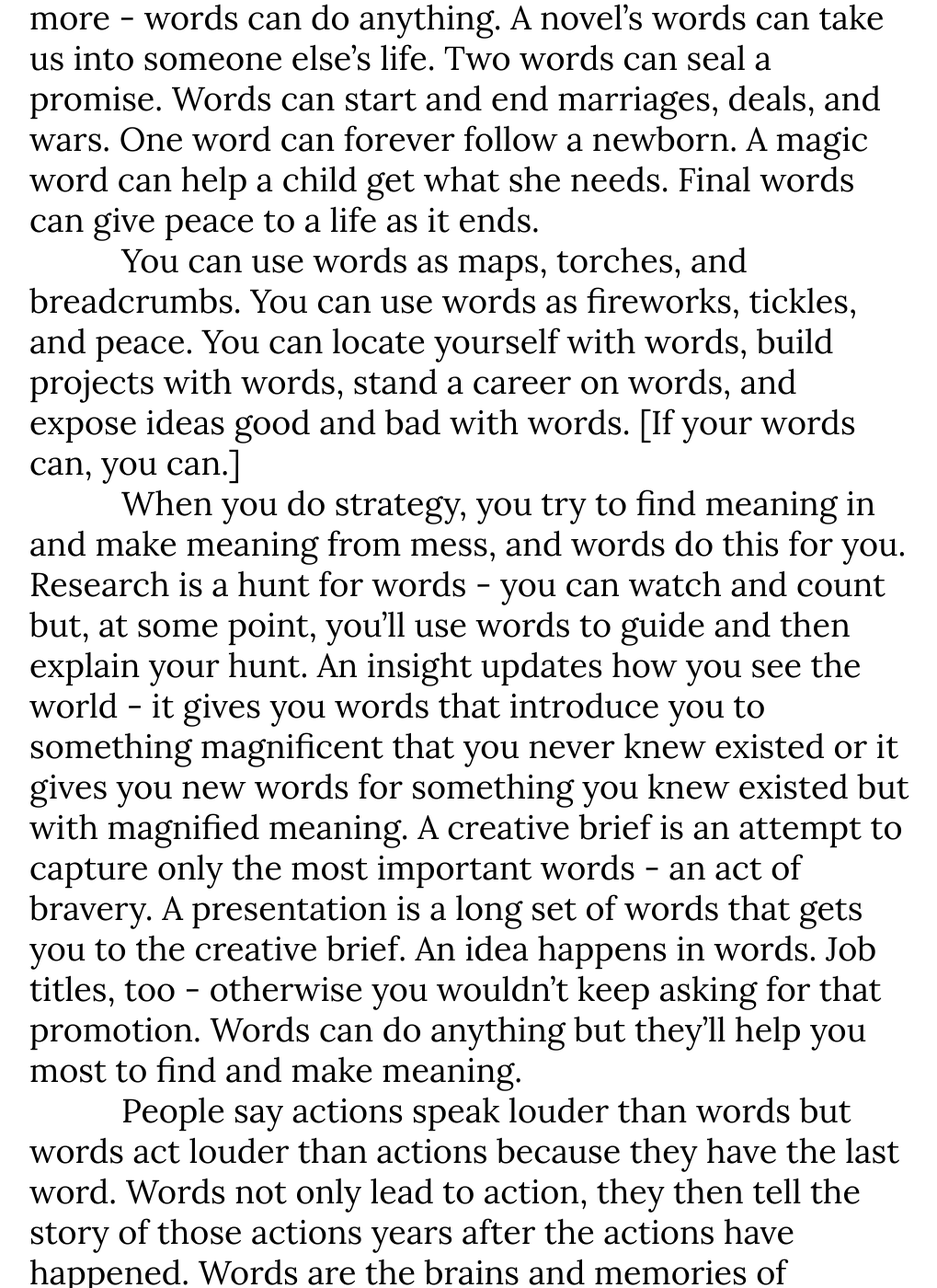
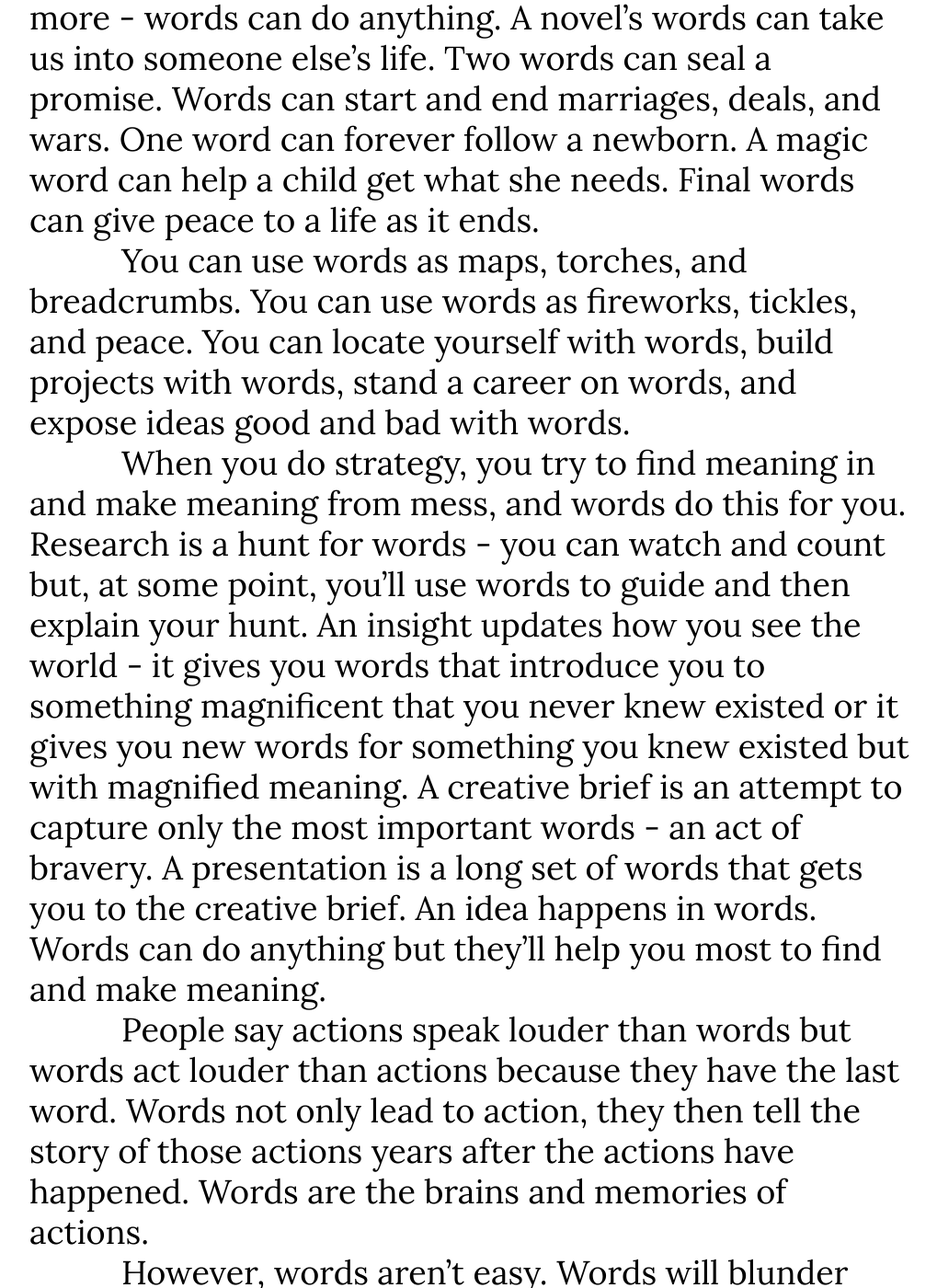
Before and after one commit to markhpollard/markhpollard.github.io, a Jekyll site: the page built from index.md, in a window 1280 px wide and 1400 px high, scrolled down 926 px. Shown: the whole window at 92% size, without its empty margins (128-1147 px from the left). Built offline with Jekyll 4.4.1, drawn with Linux system fonts in a browser that asks for light colours; nearby versions of some CDN libraries.

Commit message:
Updated Index

```diff
--- a/index.md
+++ b/index.md
@@ -13,9 +13,9 @@ You live in a world of your own making and you use words to sustain it because y
 
 Yes, words make worlds but words can do much more - words can do anything. A novel’s words can take us into someone else’s life. Two words can seal a promise. Words can start and end marriages, deals, and wars. One word can forever follow a newborn. A magic word can help a child get what she needs. Final words can give peace to a life as it ends.
 
-You can use words as maps, torches, and breadcrumbs. You can use words as fireworks, tickles, and peace. You can locate yourself with words, build projects with words, stand a career on words, and expose ideas good and bad with words. [If your words can, you can.]
+You can use words as maps, torches, and breadcrumbs. You can use words as fireworks, tickles, and peace. You can locate yourself with words, build projects with words, stand a career on words, and expose ideas good and bad with words.
 
-When you do strategy, you try to find meaning in and make meaning from mess, and words do this for you. Research is a hunt for words - you can watch and count but, at some point, you’ll use words to guide and then explain your hunt. An insight updates how you see the world - it gives you words that introduce you to something magnificent that you never knew existed or it gives you new words for something you knew existed but with magnified meaning. A creative brief is an attempt to capture only the most important words - an act of bravery. A presentation is a long set of words that gets you to the creative brief. An idea happens in words. Job titles, too - otherwise you wouldn’t keep asking for that promotion. Words can do anything but they’ll help you most to find and make meaning.
+When you do strategy, you try to find meaning in and make meaning from mess, and words do this for you. Research is a hunt for words - you can watch and count but, at some point, you’ll use words to guide and then explain your hunt. An insight updates how you see the world - it gives you words that introduce you to something magnificent that you never knew existed or it gives you new words for something you knew existed but with magnified meaning. A creative brief is an attempt to capture only the most important words - an act of bravery. A presentation is a long set of words that gets you to the creative brief. An idea happens in words. Words can do anything but they’ll help you most to find and make meaning.
 
 People say actions speak louder than words but words act louder than actions because they have the last word. Words not only lead to action, they then tell the story of those actions years after the actions have happened. Words are the brains and memories of actions.
 
```
